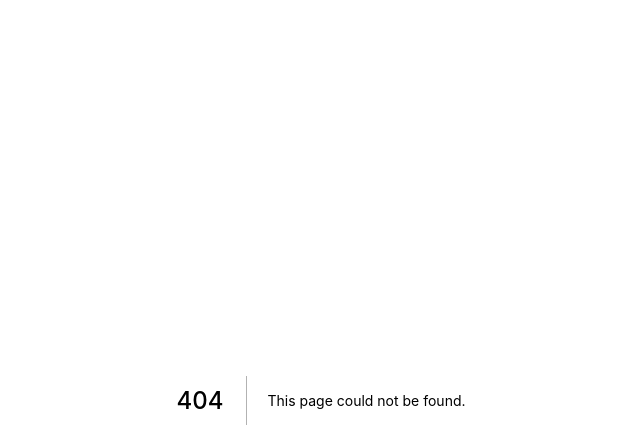
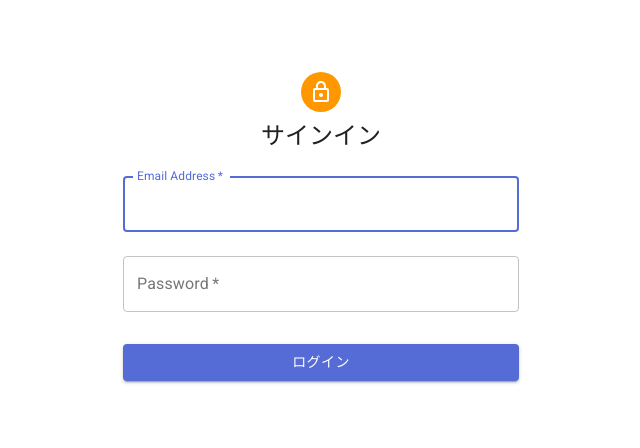
Before and after one commit to AkiUnleash/book_-Impressions_flont, a Next.js app: page /login in a window 1280 px wide. Before the commit this address had no page. Shown: the top 448 px of the page, without its empty margins (319-959 px from the left). Built offline with nearby package versions, Linux system fonts and the light colour scheme.

Commit message:
Install the Login screen. Make material-ui compatible with SSR.

```diff
--- a/package.json
+++ b/package.json
@@ -8,6 +8,8 @@
     "start": "next start"
   },
   "dependencies": {
+    "@material-ui/core": "^4.11.4",
+    "@material-ui/icons": "^4.11.2",
     "next": "10.2.0",
     "react": "17.0.2",
     "react-dom": "17.0.2"
--- a/src/assets/styles/globals.css
+++ b/src/assets/styles/globals.css
@@ -1,4 +1,4 @@
-html,
+/* html,
 body {
   padding: 0;
   margin: 0;
@@ -13,4 +13,4 @@ a {
 
 * {
   box-sizing: border-box;
-}
+} */
--- /dev/null
+++ b/src/common/theme.tsx
@@ -0,0 +1,22 @@
+import { createMuiTheme } from '@material-ui/core/styles';
+import { red } from '@material-ui/core/colors';
+
+// Create a theme instance.
+const theme = createMuiTheme({
+  palette: {
+    primary: {
+      main: '#556cd6',
+    },
+    secondary: {
+      main: '#19857b',
+    },
+    error: {
+      main: red.A400,
+    },
+    background: {
+      default: '#fff',
+    },
+  },
+});
+
+export default theme;
--- a/src/pages/_app.tsx
+++ b/src/pages/_app.tsx
@@ -1,7 +1,37 @@
-import '../assets/styles/globals.css'
+import React from 'react';
+import PropTypes from 'prop-types';
+import Head from 'next/head';
+import { ThemeProvider } from '@material-ui/core/styles';
+import CssBaseline from '@material-ui/core/CssBaseline';
+import theme from '../common/theme';
 
-function MyApp({ Component, pageProps }) {
-  return <Component {...pageProps} />
+export default function MyApp(props) {
+  const { Component, pageProps } = props;
+
+  React.useEffect(() => {
+    // Remove the server-side injected CSS.
+    const jssStyles = document.querySelector('#jss-server-side');
+    if (jssStyles) {
+      jssStyles.parentElement.removeChild(jssStyles);
+    }
+  }, []);
+
+  return (
+    <React.Fragment>
+      <Head>
+        <title>My page</title>
+        <meta name="viewport" content="minimum-scale=1, initial-scale=1, width=device-width" />
+      </Head>
+      <ThemeProvider theme={theme}>
+        {/* CssBaseline kickstart an elegant, consistent, and simple baseline to build upon. */}
+        <CssBaseline />
+        <Component {...pageProps} />
+      </ThemeProvider>
+    </React.Fragment>
+  );
 }
 
-export default MyApp
+MyApp.propTypes = {
+  Component: PropTypes.elementType.isRequired,
+  pageProps: PropTypes.object.isRequired,
+};
--- /dev/null
+++ b/src/pages/_document.tsx
@@ -0,0 +1,68 @@
+import React from 'react';
+import Document, { Html, Head, Main, NextScript } from 'next/document';
+import { ServerStyleSheets } from '@material-ui/core/styles';
+import theme from '../common/theme';
+
+export default class MyDocument extends Document {
+  render() {
+    return (
+      <Html lang="en">
+        <Head>
+          {/* PWA primary color */}
+          <meta name="theme-color" content={theme.palette.primary.main} />
+          <link
+            rel="stylesheet"
+            href="https://fonts.googleapis.com/css?family=Roboto:300,400,500,700&display=swap"
+          />
+        </Head>
+        <body>
+          <Main />
+          <NextScript />
+        </body>
+      </Html>
+    );
+  }
+}
+
+// `getInitialProps` belongs to `_document` (instead of `_app`),
+// it's compatible with server-side generation (SSG).
+MyDocument.getInitialProps = async (ctx) => {
+  // Resolution order
+  //
+  // On the server:
+  // 1. app.getInitialProps
+  // 2. page.getInitialProps
+  // 3. document.getInitialProps
+  // 4. app.render
+  // 5. page.render
+  // 6. document.render
+  //
+  // On the server with error:
+  // 1. document.getInitialProps
+  // 2. app.render
+  // 3. page.render
+  // 4. document.render
+  //
+  // On the client
+  // 1. app.getInitialProps
+  // 2. page.getInitialProps
+  // 3. app.render
+  // 4. page.render
+
+  // Render app and page and get the context of the page with collected side effects.
+  const sheets = new ServerStyleSheets();
+  const originalRenderPage = ctx.renderPage;
+
+  ctx.renderPage = () =>
+    originalRenderPage({
+      enhanceApp: (App) => (props) => sheets.collect(<App {...props} />),
+    });
+
+  const initialProps = await Document.getInitialProps(ctx);
+
+  return {
+    ...initialProps,
+    // Styles fragment is rendered after the app and page rendering finish.
+    styles: [...React.Children.toArray(initialProps.styles), sheets.getStyleElement()],
+  };
+};
--- /dev/null
+++ b/src/pages/login.tsx
@@ -0,0 +1,104 @@
+import React, { useState } from 'react';
+import Avatar from '@material-ui/core/Avatar';
+import Button from '@material-ui/core/Button';
+import CssBaseline from '@material-ui/core/CssBaseline';
+import TextField from '@material-ui/core/TextField';
+import Grid from '@material-ui/core/Grid';
+import LockOutlinedIcon from '@material-ui/icons/LockOutlined';
+import Typography from '@material-ui/core/Typography';
+import { makeStyles } from '@material-ui/core/styles';
+import Container from '@material-ui/core/Container';
+
+const useStyles = makeStyles((theme) => ({
+  paper: {
+    marginTop: theme.spacing(8),
+    display: 'flex',
+    flexDirection: 'column',
+    alignItems: 'center',
+  },
+  avatar: {
+    margin: theme.spacing(1),
+    backgroundColor: theme.palette.warning.main,
+  },
+  form: {
+    width: '100%', // Fix IE 11 issue.
+    marginTop: theme.spacing(1),
+  },
+  submit: {
+    margin: theme.spacing(3, 0, 2),
+  },
+}));
+
+
+const Login: React.FC = () => {
+
+  const classes = useStyles();
+
+  const [email, setEmail] = useState('')
+  const [password, setPassword] = useState('')
+
+  return (
+    <Container component="main" maxWidth="xs">
+      <CssBaseline />
+      <div className={classes.paper}>
+        <Avatar className={classes.avatar}>
+          <LockOutlinedIcon />
+        </Avatar>
+        <Typography component="h1" variant="h5">
+          サインイン
+        </Typography>
+        <form className={classes.form} noValidate
+          onSubmit={(async (e) => {
+            e.preventDefault()
+            console.log(email, password);
+
+          })} >
+          <TextField
+            variant="outlined"
+            margin="normal"
+            required
+            fullWidth
+            id="email"
+            label="Email Address"
+            name="email"
+            autoComplete="email"
+            autoFocus
+            value={email}
+            onChange={(e) => setEmail(e.target.value)}
+          />
+          <TextField
+            variant="outlined"
+            margin="normal"
+            required
+            fullWidth
+            name="password"
+            label="Password"
+            type="password"
+            id="password"
+            autoComplete="current-password"
+            value={password}
+            onChange={(e) => setPassword(e.target.value)}
+          />
+          <Button
+            type="submit"
+            fullWidth
+            variant="contained"
+            color="primary"
+            className={classes.submit}
+          >
+            ログイン
+          </Button>
+          <Grid container justify="center">
+            <Grid item>
+              {/* <Link to="/signup">
+                {"ユーザー登録はこちらへ"}
+              </Link> */}
+            </Grid>
+          </Grid>
+        </form>
+      </div>
+    </Container>
+  );
+}
+
+export default Login
```
Also changed, not shown: 1 other file (tests, documents, lock files or other folders).
